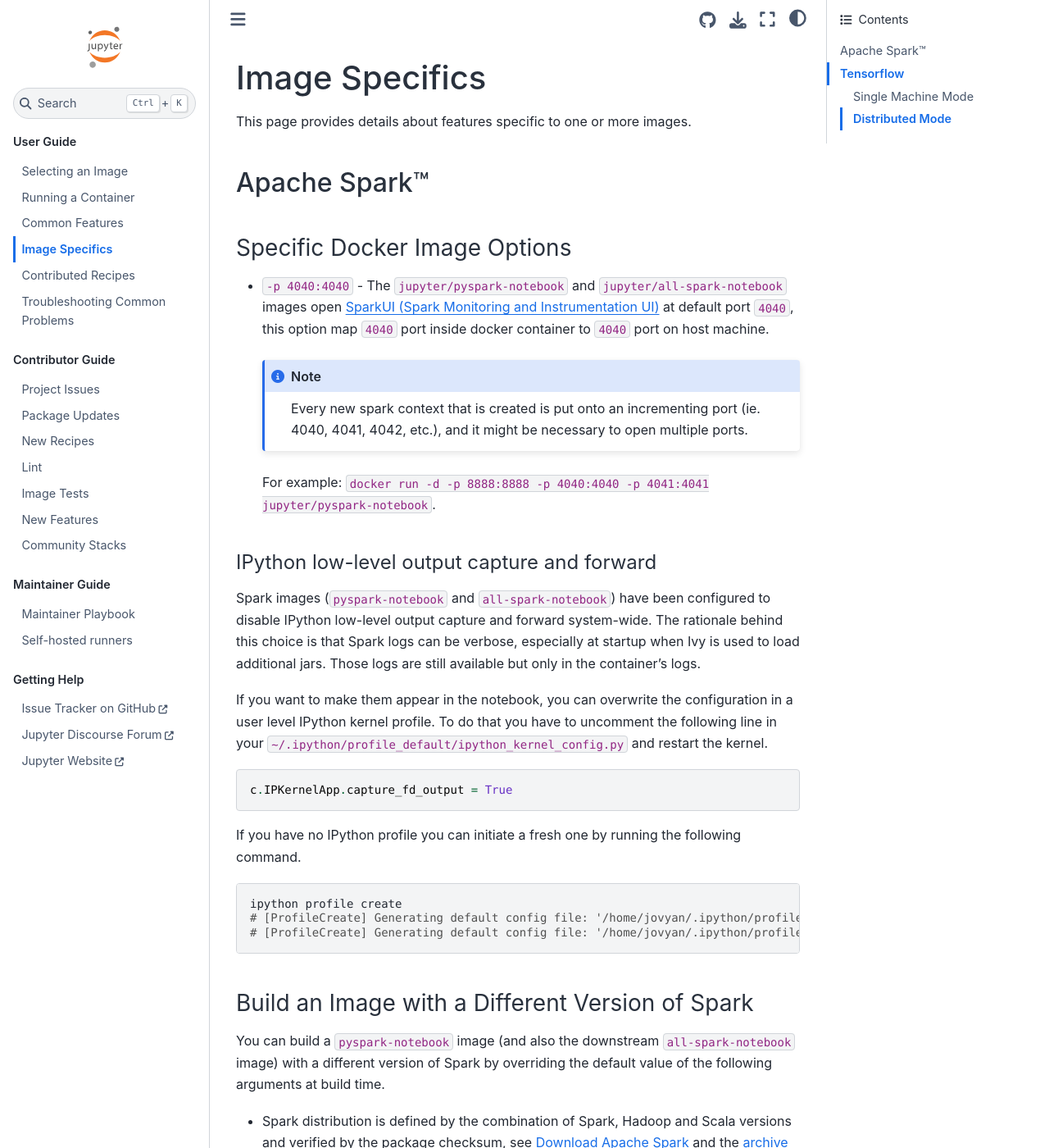
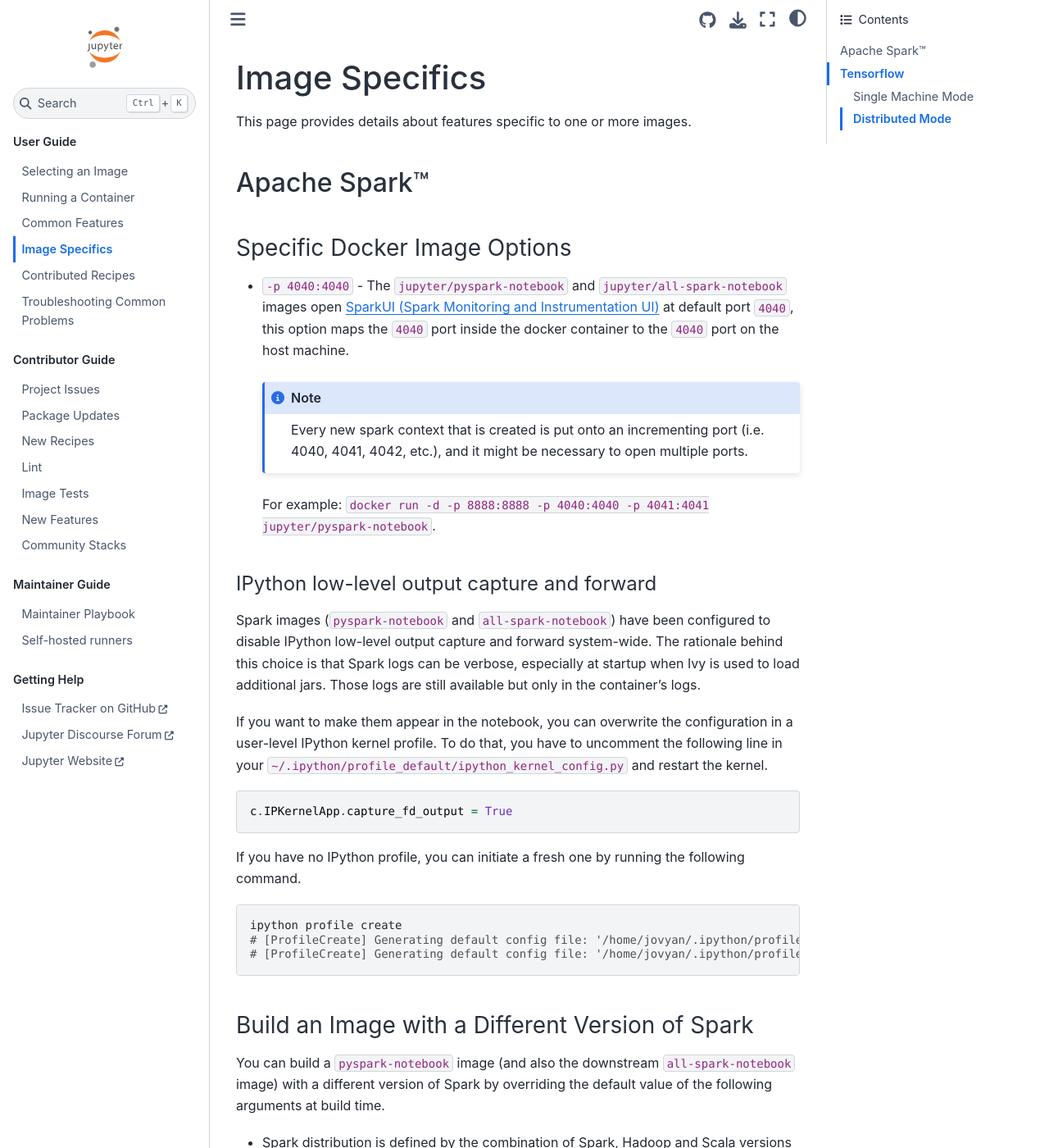
Before and after one commit to jupyter/docker-stacks, a Sphinx documentation site: the page built from docs/using/specifics.md, in a window 1280 px wide and 1400 px high. Shown: the whole window at 82% size. Built offline with Sphinx 7.4.7 and the Sphinx Book theme 1.1.4, drawn with Linux system fonts in a browser that asks for light colours; some of the changed text lies outside the part shown.

Commit message:
Update specifics.md

````diff
--- a/docs/using/specifics.md
+++ b/docs/using/specifics.md
@@ -8,10 +8,10 @@
 
 - `-p 4040:4040` - The `jupyter/pyspark-notebook` and `jupyter/all-spark-notebook` images open
   [SparkUI (Spark Monitoring and Instrumentation UI)](https://spark.apache.org/docs/latest/monitoring.html) at default port `4040`,
-  this option map `4040` port inside docker container to `4040` port on host machine.
+  this option maps the `4040` port inside the docker container to the `4040` port on the host machine.
 
   ```{note}
-  Every new spark context that is created is put onto an incrementing port (ie. 4040, 4041, 4042, etc.), and it might be necessary to open multiple ports.
+  Every new spark context that is created is put onto an incrementing port (i.e. 4040, 4041, 4042, etc.), and it might be necessary to open multiple ports.
   ```
 
   For example: `docker run -d -p 8888:8888 -p 4040:4040 -p 4041:4041 jupyter/pyspark-notebook`.
@@ -22,14 +22,14 @@
 The rationale behind this choice is that Spark logs can be verbose, especially at startup when Ivy is used to load additional jars.
 Those logs are still available but only in the container's logs.
 
-If you want to make them appear in the notebook, you can overwrite the configuration in a user level IPython kernel profile.
-To do that you have to uncomment the following line in your `~/.ipython/profile_default/ipython_kernel_config.py` and restart the kernel.
+If you want to make them appear in the notebook, you can overwrite the configuration in a user-level IPython kernel profile.
+To do that, you have to uncomment the following line in your `~/.ipython/profile_default/ipython_kernel_config.py` and restart the kernel.
 
 ```python
 c.IPKernelApp.capture_fd_output = True
 ```
 
-If you have no IPython profile you can initiate a fresh one by running the following command.
+If you have no IPython profile, you can initiate a fresh one by running the following command.
 
 ```bash
 ipython profile create
@@ -52,9 +52,9 @@
     - This version needs to match the version supported by the Spark distribution used above.
     - See [Spark Overview](https://spark.apache.org/docs/latest/#downloading) and [Ubuntu packages](https://packages.ubuntu.com/search?keywords=openjdk).
 
-- Starting with _Spark >= 3.2_ the distribution file might contain Scala version.
+- Starting with _Spark >= 3.2_, the distribution file might contain Scala version.
 
-For example here is how to build a `pyspark-notebook` image with Spark `3.2.0`, Hadoop `3.2` and OpenJDK `11`.
+For example, here is how to build a `pyspark-notebook` image with Spark `3.2.0`, Hadoop `3.2` and OpenJDK `11`.
 
 ```bash
 # From the root of the project
@@ -153,7 +153,7 @@
 
 Connection to Spark Cluster on **[Standalone Mode](https://spark.apache.org/docs/latest/spark-standalone.html)** requires the following set of steps:
 
-0. Verify that the docker image (check the Dockerfile) and the Spark Cluster which is being
+0. Verify that the docker image (check the Dockerfile) and the Spark Cluster, which is being
    deployed, run the same version of Spark.
 1. [Deploy Spark in Standalone Mode](https://spark.apache.org/docs/latest/spark-standalone.html).
 2. Run the Docker container with `--net=host` in a location that is network addressable by all of
@@ -164,12 +164,12 @@
    When using `--net=host`, you must also use the flags `--pid=host -e TINI_SUBREAPER=true`. See <https://github.com/jupyter/docker-stacks/issues/64> for details._
    ```
 
-**Note**: In the following examples we are using the Spark master URL `spark://master:7077` that shall be replaced by the URL of the Spark master.
+**Note**: In the following examples, we are using the Spark master URL `spark://master:7077` that shall be replaced by the URL of the Spark master.
 
 ##### Standalone Mode in Python
 
 The **same Python version** needs to be used on the notebook (where the driver is located) and on the Spark workers.
-The python version used at driver and worker side can be adjusted by setting the environment variables `PYSPARK_PYTHON` and / or `PYSPARK_DRIVER_PYTHON`,
+The python version used at the driver and worker side can be adjusted by setting the environment variables `PYSPARK_PYTHON` and/or `PYSPARK_DRIVER_PYTHON`,
 see [Spark Configuration][spark-conf] for more information.
 
 ```python
@@ -259,7 +259,7 @@
 ## Tensorflow
 
 The `jupyter/tensorflow-notebook` image supports the use of
-[Tensorflow](https://www.tensorflow.org/) in single machine or distributed mode.
+[Tensorflow](https://www.tensorflow.org/) in a single machine or distributed mode.
 
 ### Single Machine Mode
 
````
Also changed, not shown: other parts of docs/using/specifics.md (+1 -1 lines).
